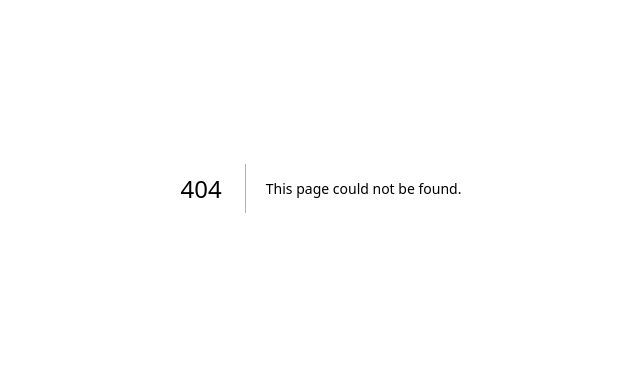
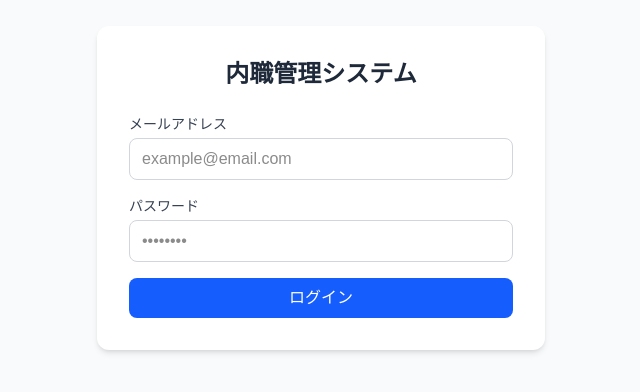
Before and after one commit to ryu07240724/naishoku-system, a Next.js app: page /login in a window 1280 px wide. Before the commit this address had no page. Shown: the part 212-604 px from the top of the page, without its empty margins (319-959 px from the left). Built offline with nearby package versions, Linux system fonts and the light colour scheme; no server answers.

Commit message:
ダッシュボード・ログイン機能を追加

```diff
--- /dev/null
+++ b/app/dashboard/page.tsx
@@ -0,0 +1,47 @@
+'use client'
+
+import { useRouter } from 'next/navigation'
+import { createClient } from '../../utils/supabase'
+
+export default function DashboardPage() {
+  const router = useRouter()
+  const supabase = createClient()
+
+  const handleLogout = async () => {
+    await supabase.auth.signOut()
+    router.push('/login')
+  }
+
+  return (
+    <div className="min-h-screen bg-gray-50">
+      <header className="bg-white shadow-sm">
+        <div className="max-w-7xl mx-auto px-4 py-4 flex justify-between items-center">
+          <h1 className="text-xl font-bold text-gray-800">内職管理システム</h1>
+          <button
+            onClick={handleLogout}
+            className="text-sm text-gray-500 hover:text-gray-700"
+          >
+            ログアウト
+          </button>
+        </div>
+      </header>
+      <main className="max-w-7xl mx-auto px-4 py-8">
+        <h2 className="text-2xl font-bold text-gray-700 mb-6">ダッシュボード</h2>
+        <div className="grid grid-cols-1 md:grid-cols-3 gap-6">
+          <div className="bg-white rounded-xl shadow-sm p-6">
+            <p className="text-sm text-gray-500">ワーカー数</p>
+            <p className="text-3xl font-bold text-blue-600 mt-2">0人</p>
+          </div>
+          <div className="bg-white rounded-xl shadow-sm p-6">
+            <p className="text-sm text-gray-500">進行中の案件</p>
+            <p className="text-3xl font-bold text-green-600 mt-2">0件</p>
+          </div>
+          <div className="bg-white rounded-xl shadow-sm p-6">
+            <p className="text-sm text-gray-500">今月の支払い総額</p>
+            <p className="text-3xl font-bold text-purple-600 mt-2">¥0</p>
+          </div>
+        </div>
+      </main>
+    </div>
+  )
+}
--- /dev/null
+++ b/app/login/page.tsx
@@ -0,0 +1,72 @@
+'use client'
+
+import { useState } from 'react'
+import { useRouter } from 'next/navigation'
+import { createClient } from '../../utils/supabase'
+
+export default function LoginPage() {
+  const [email, setEmail] = useState('')
+  const [password, setPassword] = useState('')
+  const [error, setError] = useState('')
+  const [loading, setLoading] = useState(false)
+  const router = useRouter()
+  const supabase = createClient()
+
+  const handleLogin = async () => {
+    setLoading(true)
+    setError('')
+    const { error } = await supabase.auth.signInWithPassword({ email, password })
+    if (error) {
+      setError('メールアドレスまたはパスワードが違います')
+    } else {
+      router.push('/dashboard')
+    }
+    setLoading(false)
+  }
+
+  return (
+    <div className="min-h-screen bg-gray-50 flex items-center justify-center">
+      <div className="bg-white p-8 rounded-xl shadow-md w-full max-w-md">
+        <h1 className="text-2xl font-bold text-center mb-6 text-gray-800">
+          内職管理システム
+        </h1>
+        <div className="space-y-4">
+          <div>
+            <label className="block text-sm font-medium text-gray-700 mb-1">
+              メールアドレス
+            </label>
+            <input
+              type="email"
+              value={email}
+              onChange={(e) => setEmail(e.target.value)}
+              className="w-full border border-gray-300 rounded-lg px-3 py-2 focus:outline-none focus:ring-2 focus:ring-blue-500"
+              placeholder="example@email.com"
+            />
+          </div>
+          <div>
+            <label className="block text-sm font-medium text-gray-700 mb-1">
+              パスワード
+            </label>
+            <input
+              type="password"
+              value={password}
+              onChange={(e) => setPassword(e.target.value)}
+              className="w-full border border-gray-300 rounded-lg px-3 py-2 focus:outline-none focus:ring-2 focus:ring-blue-500"
+              placeholder="••••••••"
+            />
+          </div>
+          {error && (
+            <p className="text-red-500 text-sm">{error}</p>
+          )}
+          <button
+            onClick={handleLogin}
+            disabled={loading}
+            className="w-full bg-blue-600 text-white py-2 rounded-lg hover:bg-blue-700 transition font-medium"
+          >
+            {loading ? 'ログイン中...' : 'ログイン'}
+          </button>
+        </div>
+      </div>
+    </div>
+  )
+}
--- a/package.json
+++ b/package.json
@@ -9,6 +9,8 @@
     "lint": "eslint"
   },
   "dependencies": {
+    "@supabase/ssr": "^0.10.2",
+    "@supabase/supabase-js": "^2.103.0",
     "next": "16.2.2",
     "react": "19.2.4",
     "react-dom": "19.2.4"
--- /dev/null
+++ b/utils/supabase.ts
@@ -0,0 +1,8 @@
+import { createBrowserClient } from '@supabase/ssr'
+
+export function createClient() {
+  return createBrowserClient(
+    process.env.NEXT_PUBLIC_SUPABASE_URL!,
+    process.env.NEXT_PUBLIC_SUPABASE_ANON_KEY!
+  )
+}
```
Also changed, not shown: 1 other file (tests, documents, lock files or other folders).
